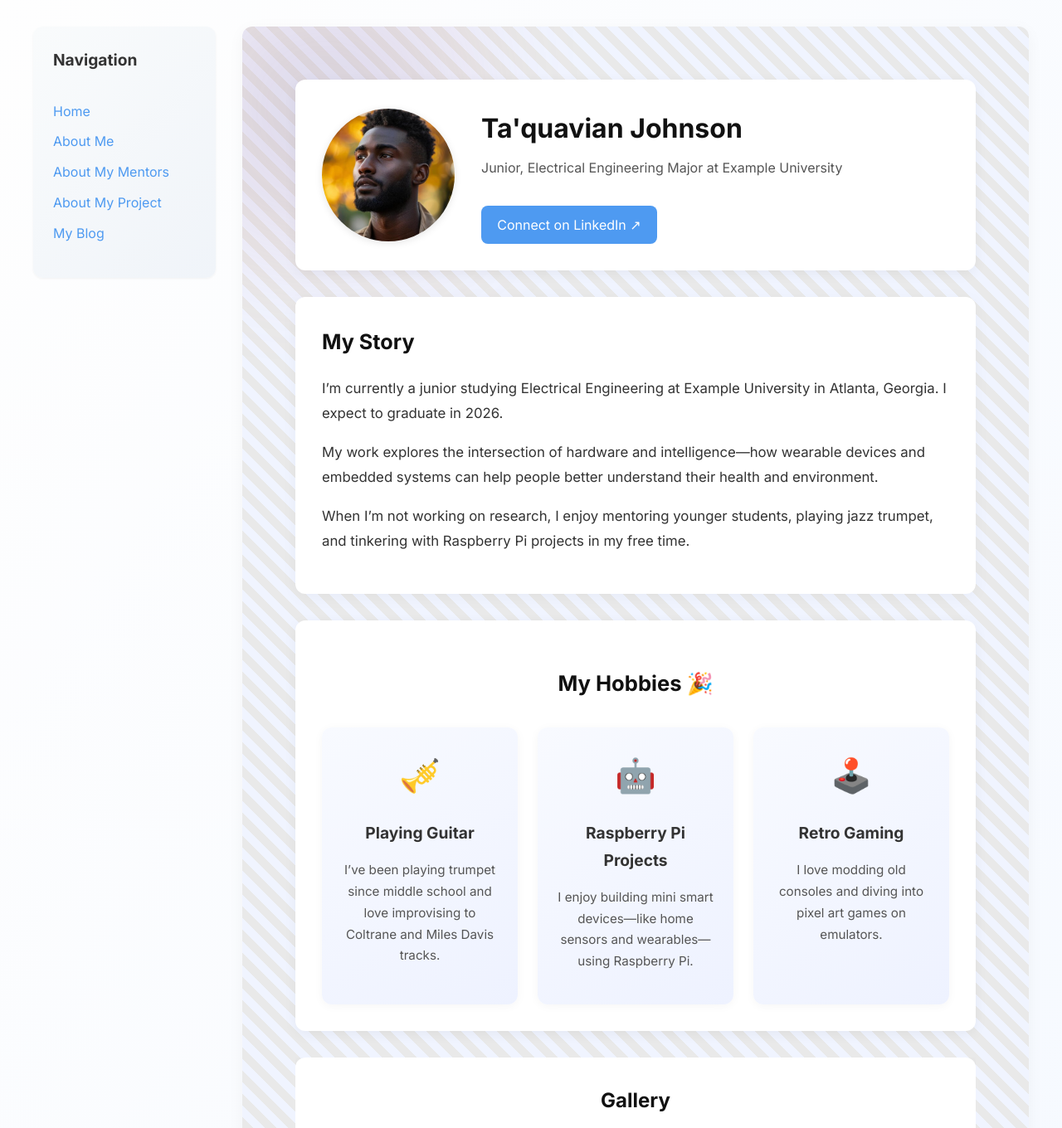
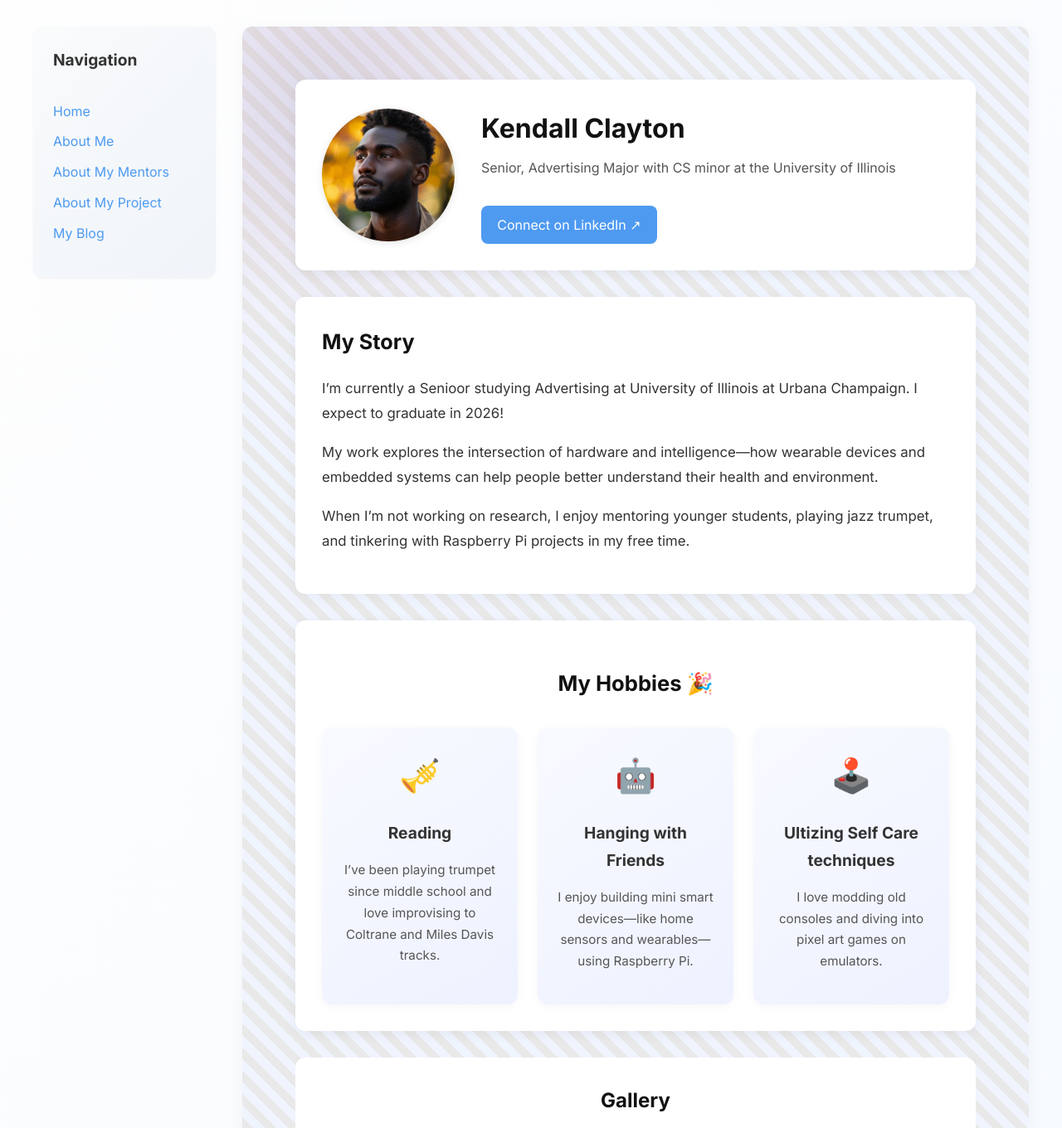
Before and after one commit to kendallzoe/kendallzoe.github.io, a Jekyll site: the page built from pages/about-me.md, in a window 1280 px wide and 1400 px high, cut to the strip 0-1360 px from the top of the window. Shown: the whole strip at 83% size. Built offline with Jekyll 4.4.1, drawn with Linux system fonts in a browser that asks for light colours.

Commit message:
Update about-me.md

```diff
--- a/pages/about-me.md
+++ b/pages/about-me.md
@@ -4,12 +4,13 @@ title: About Me
 permalink: /about-me.html
 
 about:
-  name: Ta'quavian Johnson
-  role: Junior, Electrical Engineering Major at Example University
+  name: Kendall Clayton
+  role: Senior, Advertising Major with CS minor at the University of Illinois
   image: /assets/images/me.jpg
   linkedin: https://www.linkedin.com/in/taquavian-johnson/
   bio: |
-    I’m currently a junior studying Electrical Engineering at Example University in Atlanta, Georgia. I expect to graduate in 2026.
+    I’m currently a Senioor studying Advertising at University of Illinois at Urbana Champaign.
+    I expect to graduate in 2026!
 
     My work explores the intersection of hardware and intelligence—how wearable devices and embedded systems can help people better understand their health and environment.
 
@@ -17,13 +18,13 @@ about:
 
   hobbies:
     - icon: 🎺
-      title: Playing Guitar
+      title: Reading
       description: I’ve been playing trumpet since middle school and love improvising to Coltrane and Miles Davis tracks.
     - icon: 🤖
-      title: Raspberry Pi Projects
+      title: Hanging with Friends
       description: I enjoy building mini smart devices—like home sensors and wearables—using Raspberry Pi.
     - icon: 🕹️
-      title: Retro Gaming
+      title: Ultizing Self Care techniques
       description: I love modding old consoles and diving into pixel art games on emulators.
 
   gallery:
```
